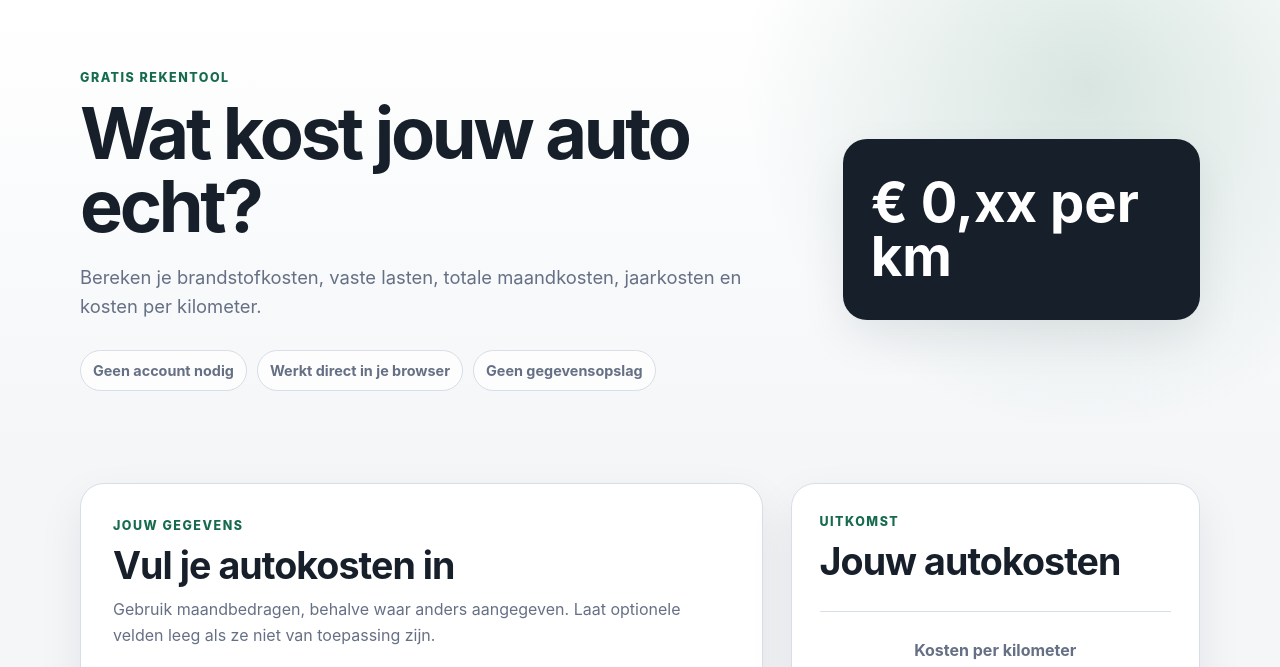
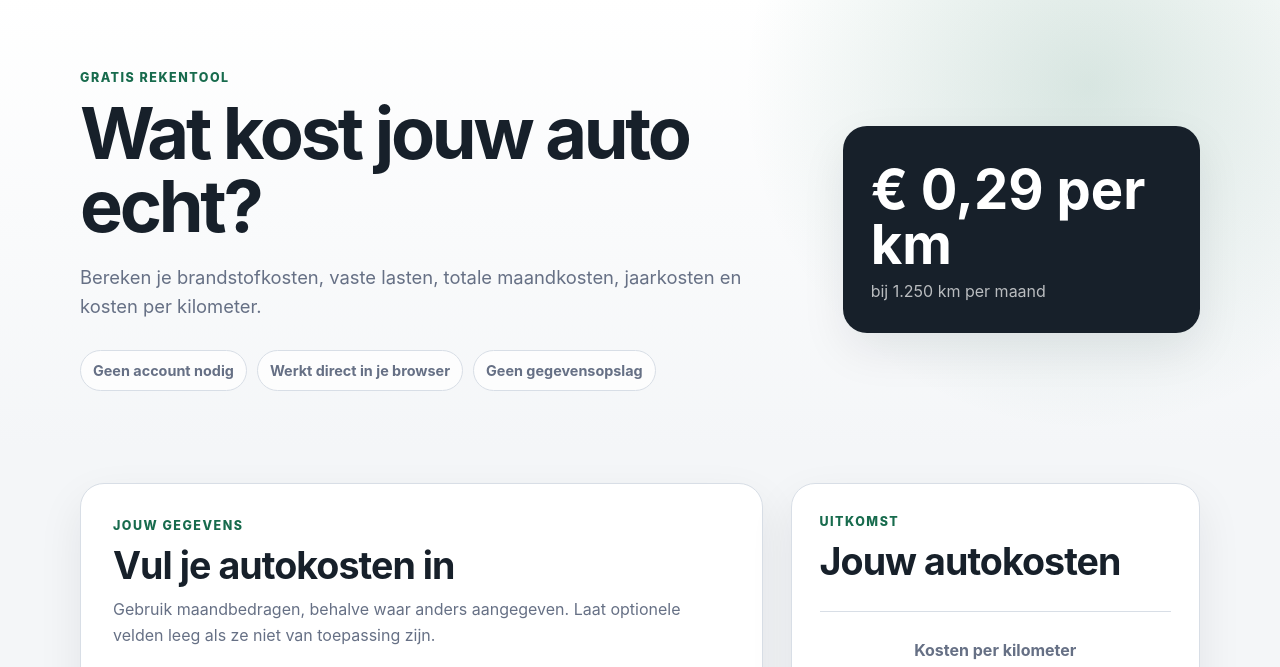
Before and after one commit to boozieboye/AutoCalc, a plain HTML site: page index.html in a window 1280 px wide. Shown: the part 73-740 px from the top of the page. Drawn offline with Linux system fonts and the light colour scheme.

Commit message:
Remove example label from hero result

```diff
--- a/index.html
+++ b/index.html
@@ -38,7 +38,8 @@
           </div>
         </div>
         <div class="hero-card">
-          <strong>€ 0,xx per km</strong>
+          <strong>€ 0,29 per km</strong>
+          <span>bij 1.250 km per maand</span>
         </div>
       </div>
     </section>
```
